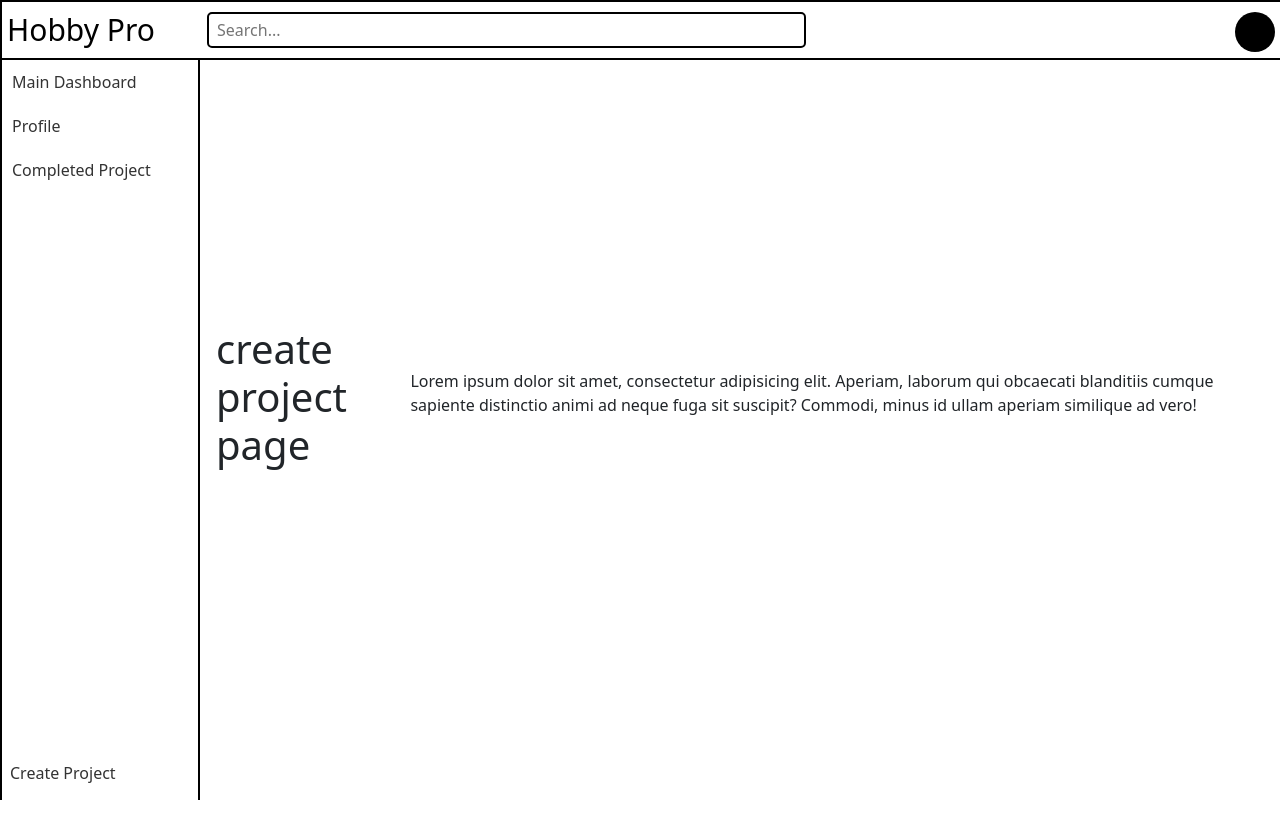
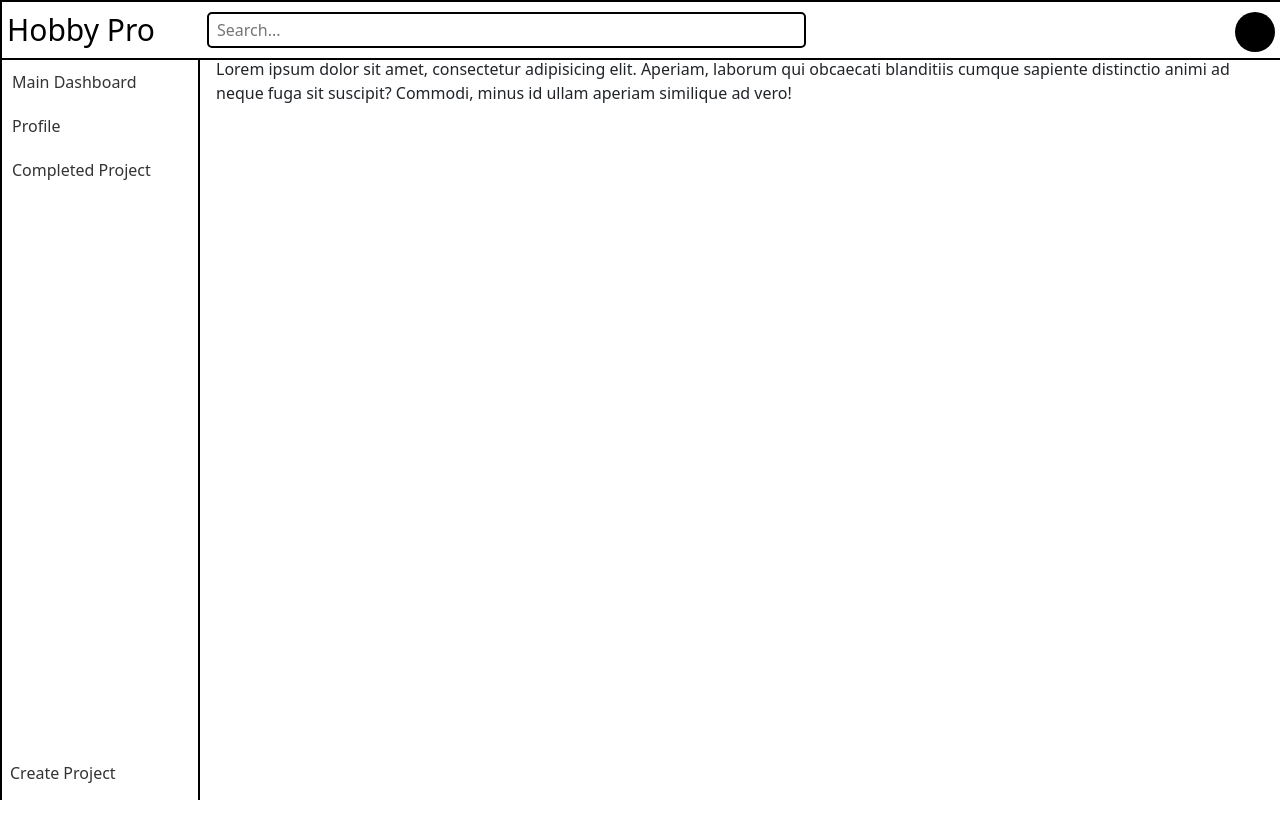
Before and after one commit to Caguilar92/HobbyPro, a Vue app in the folder HobbyPro/: page /dashboard/create_project in a window 1280 px wide. Shown: the top 838 px of the page. Built offline with nearby package versions, Linux system fonts and the light colour scheme; no server answers; sample sign-in values are in the browser's storage.

Commit message:
edited create project

```diff
--- a/HobbyPro/src/components/CreateProject.vue
+++ b/HobbyPro/src/components/CreateProject.vue
@@ -7,13 +7,12 @@
     <h1>create project page</h1>
     <p>Lorem ipsum dolor sit amet, consectetur adipisicing elit. Aperiam, laborum qui obcaecati blanditiis cumque sapiente distinctio animi ad neque fuga sit suscipit? Commodi, minus id ullam aperiam similique ad vero!</p>
   </div>
+
 </template>
 
 <style scoped>
 @media (min-width: 576px) {
   .CP_formatting {
-    min-height: 100vh;
-    display: flex;
     align-items: center;
   }
 }
```
